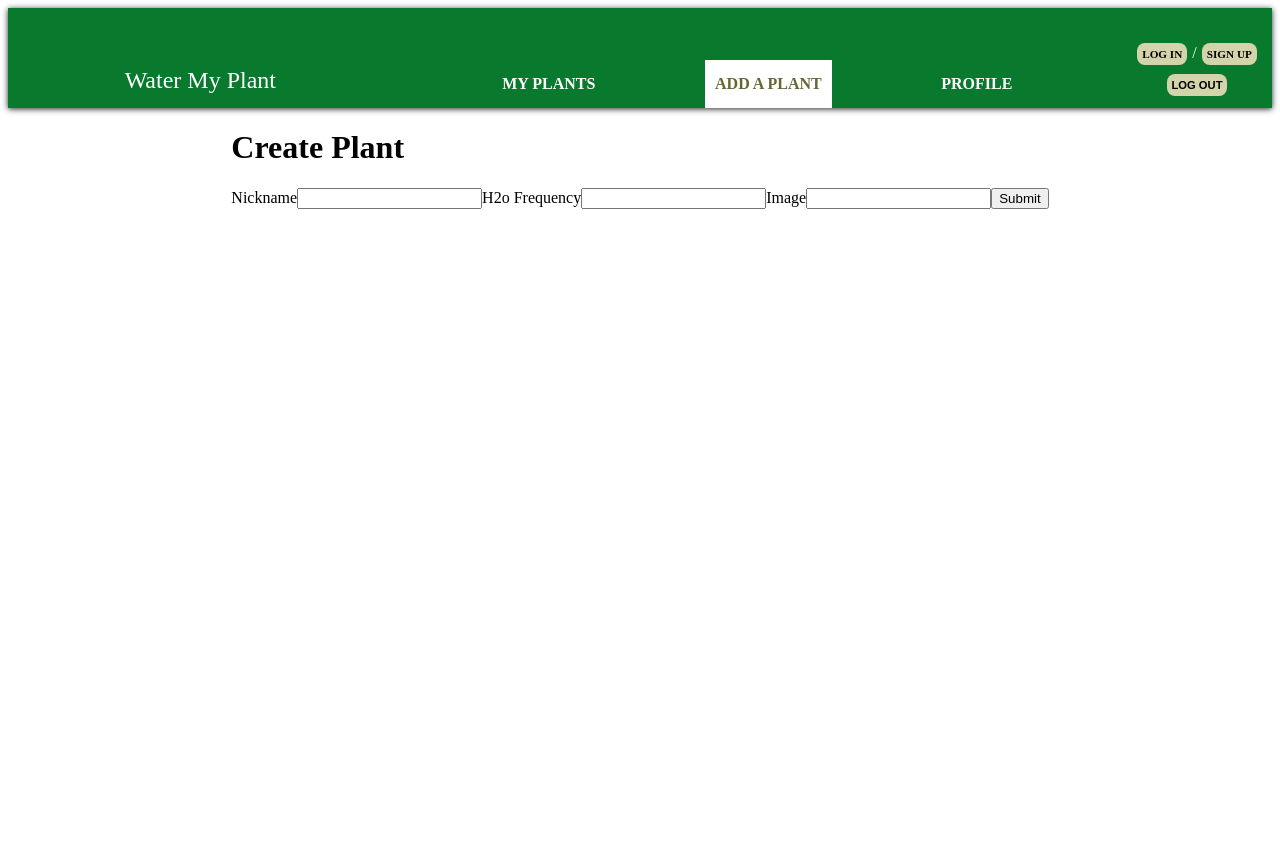
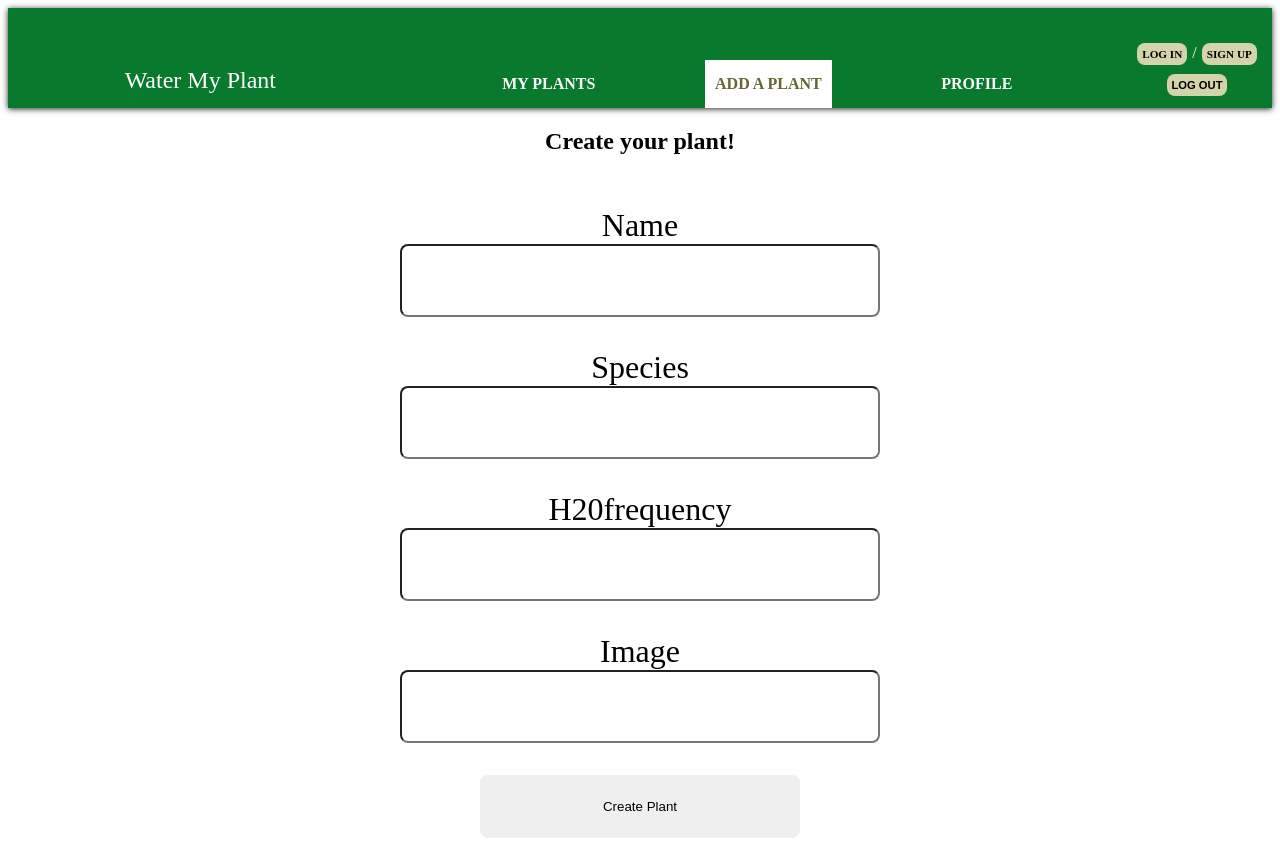
Before and after one commit to Build-Week-Water-My-Plants-4-45/front-end, a React (Create React App) app in the folder front-end/: page /create-plant in a window 1280 px wide. Before the commit the page ends 800 px from the top, so only its background shows below. Built offline with nearby package versions, Linux system fonts and the light colour scheme.

Commit message:
Added Raj's createplant styles (somehow got omitted during merge)

```diff
--- a/front-end/src/components/CreatePlant/CreatePlant.js
+++ b/front-end/src/components/CreatePlant/CreatePlant.js
@@ -1,5 +1,7 @@
 import React, { useState } from "react";
 import { useHistory } from 'react-router-dom';
+//import { axiosWithAuth } from '../authorization/axiosWithAuth.js';
+import styled from "styled-components";
 
 const initialPlant = {
     nickname: '',
@@ -8,56 +10,95 @@ const initialPlant = {
     image: '',
 };
 
+const Form = styled.form`
+  display: flex;
+  flex-direction: column;
+  width: 800px;
+  margin: 0 auto;
+  align-items: center;
+  label {
+    margin-top: 2rem;
+    font-size: 2rem;
+  }
+  input {
+    width: 30rem;
+    padding: 1rem 0.25rem;
+    border-radius: 0.5rem;
+    font-size: 2rem;
+  }
+`
+
+const SubmitButton = styled.button`
+  width: 20rem;
+  border: none;
+  padding: 1.5rem 0.5rem;
+  border-radius: 0.5rem;
+  margin-top: 2rem;
+  transition: all, 300ms ease-in;
+  &:hover {
+    background: rgba(43, 48, 58, 0.9);
+    transition: all, 300ms ease-in;
+    color: white;
+  }
+  &:active {
+    background: orange;
+  }
+`
+
 export const CreatePlant = (props) => {
     const [plant, setPlant ] = useState(initialPlant);
-    const history = useHistory();
 
-
-    const handleChange = (event) => {
-        setPlant({...plant, [event.target.name]: event.target.value});
+    const create = e => {
+        e.preventDefault();
+        // axiosWithAuth()
+        //   .post("dummydata", plant)
+        //   .then(res => props.history.push('/plants'))
+        //   .catch(err => console.log(err));
       }
 
-    const handleSubmit = (event) => {
-        event.preventDefault();
-        props.createPlant(plant);
-        history.push('/plants');
+    const handleChange = (e) => {
+        setPlant({
+            ...plant,
+            [e.target.name]: e.target.value,
+        })
     }
 
     return (
-        <div>
-            <h1>Create Plant</h1>
-            <form onSubmit={handleSubmit}>
-                <label>
-                    Nickname
+    <Form onSubmit={e => create(e)}>
+      <h2>Create your plant!</h2>
+      <label>Name </label>
       <input
         type="text"
-                        name="nickname"
-                        value={plant.nickname}
+        name="nickName"
+        value={plant.nickName}
         onChange={handleChange}
       />
-                </label>
 
-                <lable>
-                    H2o Frequency
+      <label>Species </label>
       <input
         type="text"
-                        name="h20_frequency"
-                        value={plant.h2o_frequency}
+        name="species"
+        value={plant.species}
         onChange={handleChange}
       />
-                </lable>
 
-                <label>
-                    Image
+      <label>H20frequency </label>
+      <input
+        type="number"
+        name="h2oFrequency"
+        value={plant.h2oFrequency}
+        onChange={handleChange}
+      />
+
+      <label>Image </label>
       <input
         type="text"
         name="image"
         value={plant.image}
         onChange={handleChange}
       />
-                </label>
-                <button>Submit</button>
-            </form>
-        </div>
+
+      <SubmitButton>Create Plant</SubmitButton>
+    </Form>
     )
 }
```
Lines whose indentation alone changed are shown as unchanged.
